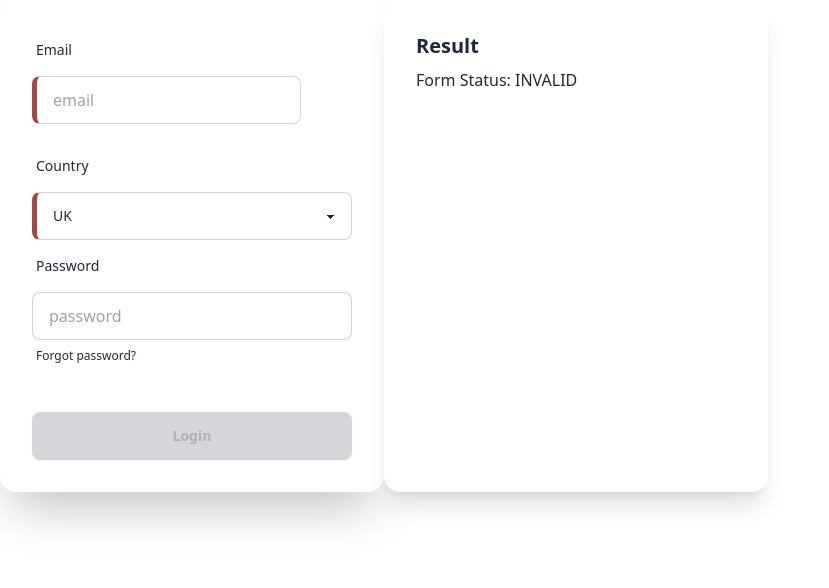
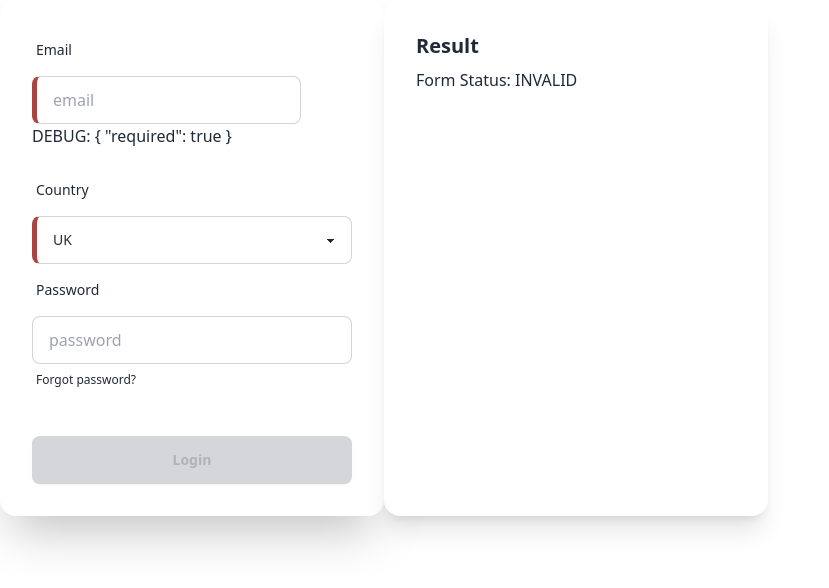
Before and after one commit to tmac12/angular-forms-signals, an Angular app in the folder angular-forms-signals/: page / in a window 1280 px wide. Shown: the top 588 px of the page, without its empty margins (0-829 px from the left). Built offline with nearby package versions, Linux system fonts and the light colour scheme.

Commit message:
chore: add debug text to html

```diff
--- a/angular-forms-signals/src/app/form-field/form-field.component.html
+++ b/angular-forms-signals/src/app/form-field/form-field.component.html
@@ -1,7 +1,10 @@
 <div class="form-field">
   <ng-content></ng-content>
-  @let currentControl = control(); @if (currentControl?.invalid &&
-  (currentControl?.dirty || currentControl?.touched)) {
+  @let currentControl = control();
+  <div>DEBUG: {{ currentControl?.errors | json }}</div>
+
+  @if (currentControl?.invalid && (currentControl?.dirty ||
+  currentControl?.touched)) {
   <div class="error-messages">
     @for (message of errorMessaged(); track $index) {
     {{ message }}
```
